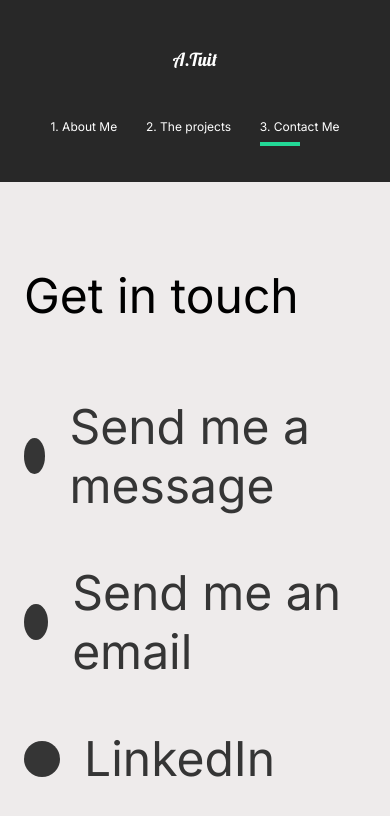
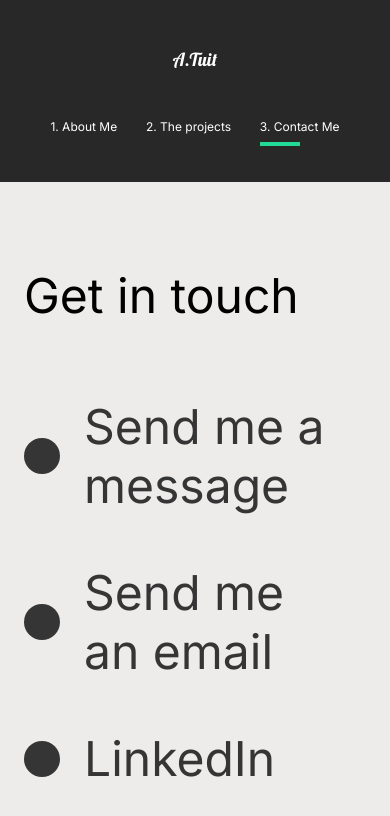
Before and after one commit to Atuitjr/portfolio, a React (Create React App) app: page /contact in a window 390 px wide. Shown: the top 816 px of the page. Built offline with nearby package versions, Linux system fonts and the light colour scheme.

Commit message:
Now contact me circles don nto compress on phones

```diff
--- a/src/pages/ContactMe.tsx
+++ b/src/pages/ContactMe.tsx
@@ -68,6 +68,8 @@ const Title = styled.div`
 
 const Circle = styled.div`
     border-radius: 50%;
+    min-width: 3rem;
+    min-height: 3rem;
     width: 3rem;
     height: 3rem;
     background: #353535;
```
Also changed, not shown: 1 other file (tests, documents, lock files or other folders).
